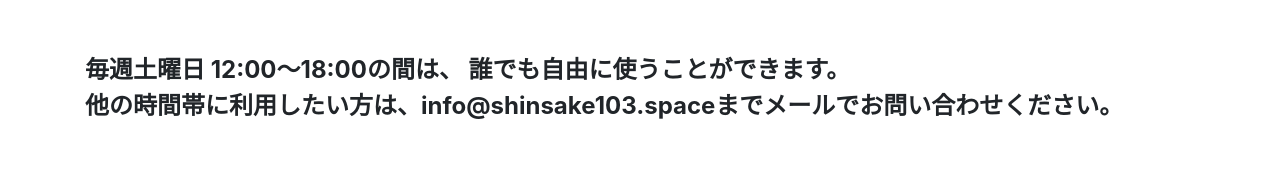
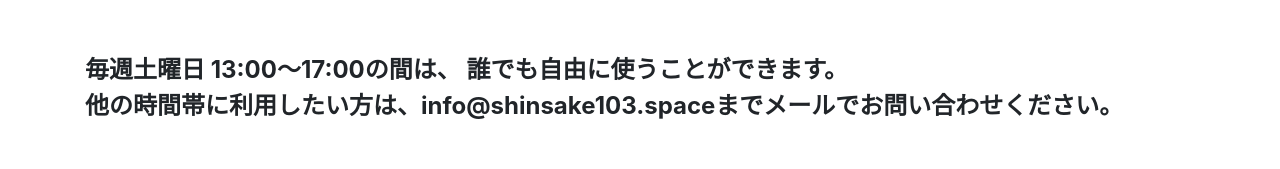
Before and after one commit to haseaki0503/shinsakae-103, a plain HTML site: page index.html in a window 1280 px wide. Shown: the part 651-820 px from the top of the page. Drawn offline with nearby package versions, Linux system fonts and the light colour scheme.

Commit message:
update opening hours

```diff
--- a/index.html
+++ b/index.html
@@ -25,7 +25,7 @@
 
 <section id="open" style="margin: 3em 0">
   <p style="font-size: 1.5em; font-weight: bold;">
-    毎週土曜日 12:00〜18:00の間は、 誰でも自由に使うことができます。<br>
+    毎週土曜日 13:00〜17:00の間は、 誰でも自由に使うことができます。<br>
     他の時間帯に利用したい方は、info@shinsake103.spaceまでメールでお問い合わせください。
   </p>
 </section>
```
